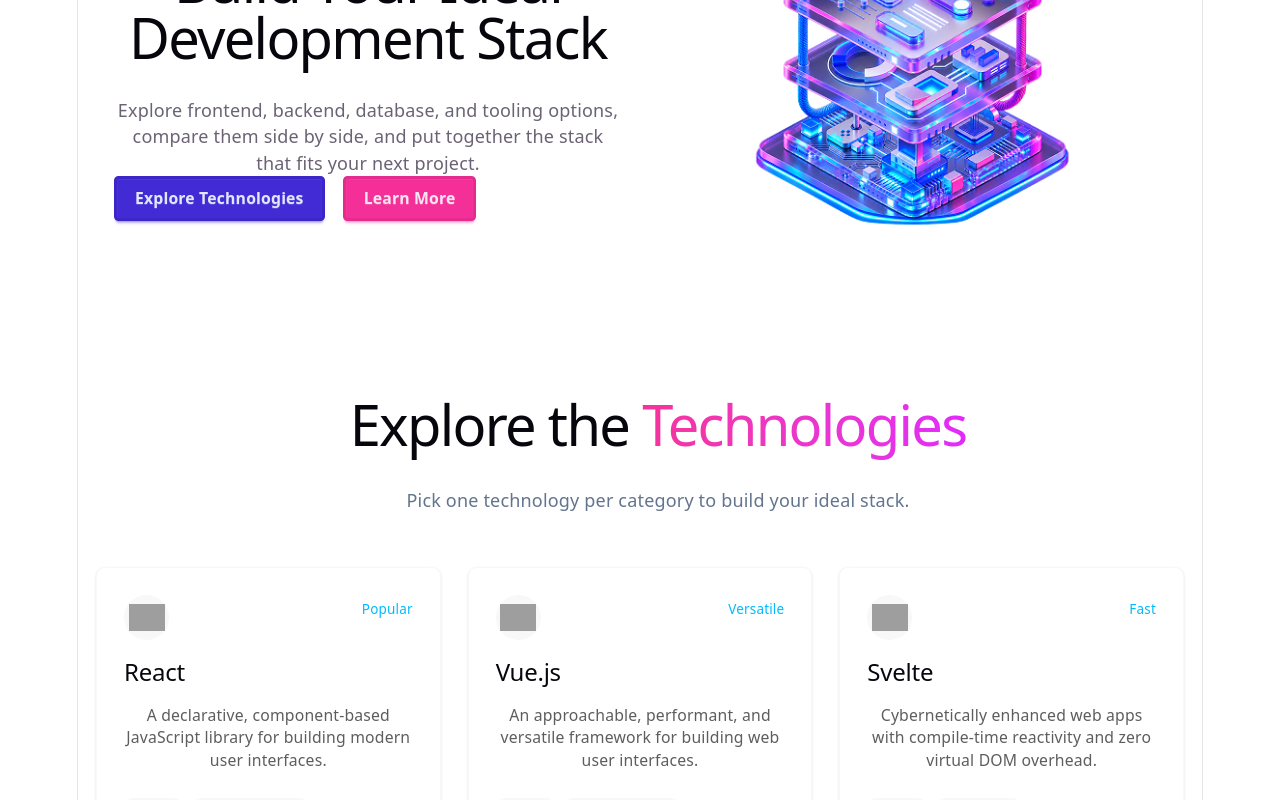
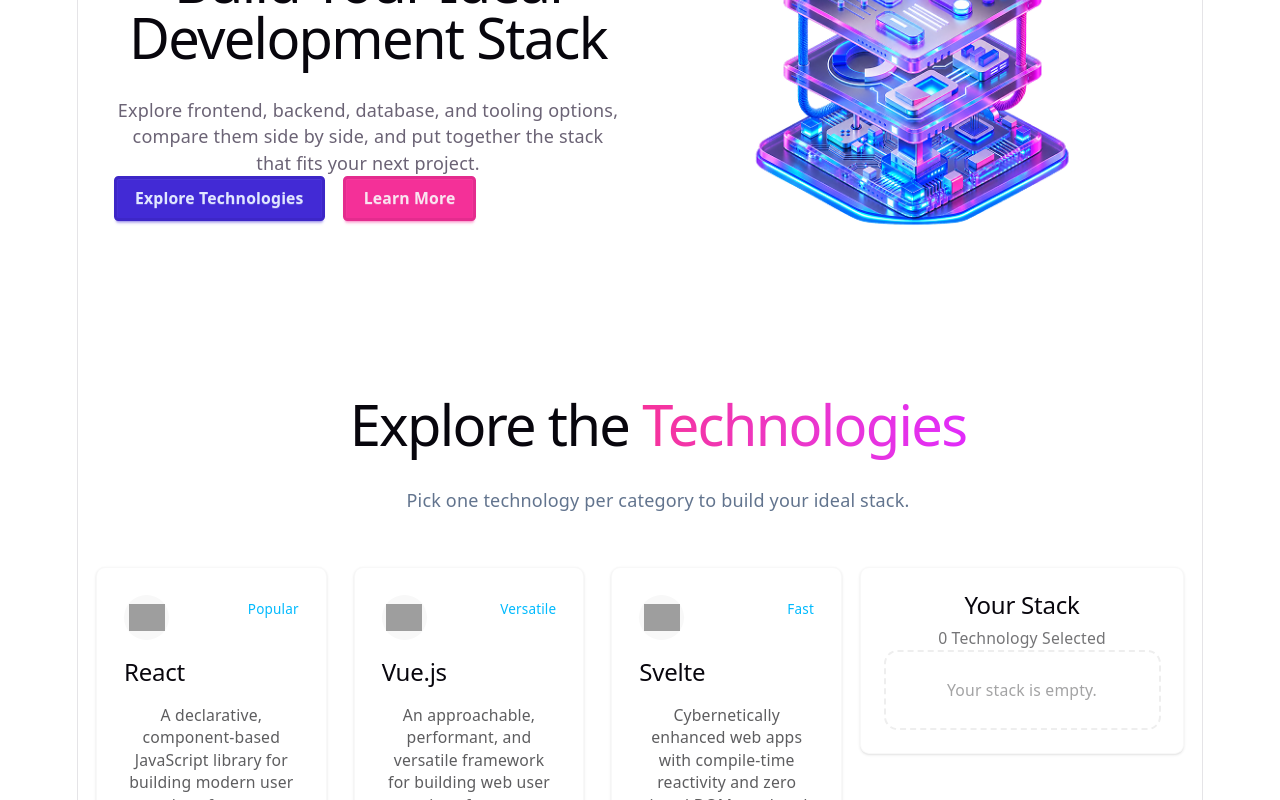
Before and after one commit to tahxin/DevStack, a React (Vite) app: page / in a window 1280 px wide. Shown: the part 300-1100 px from the top of the page. Built offline with nearby package versions, Linux system fonts and the light colour scheme; grey boxes are pictures that could not be loaded.

Commit message:
added your stack and logic

```diff
--- a/src/App.tsx
+++ b/src/App.tsx
@@ -4,18 +4,26 @@ import Banner from './components/banner.tsx'
 import Footer from './components/footer.tsx'
 import Technologies from './components/techstack/technologies.tsx'
 import Explore from './components/explore.tsx'
+import Mystack from './components/mystack.tsx'
+import { useStack } from './hooks/useStack.ts'
 
 function App() {
+  const { stack, addToStack, removeFromStack, clearStack } = useStack()
 
   return (
     <>
       <Navbar />
       <Banner />
-
       <Explore />
-      <Technologies />
+      <div className="flex flex-row">
+        <Technologies onAdd={addToStack} />
+        <Mystack
+          stack={stack}
+          onRemove={removeFromStack}
+          onRemoveAll={clearStack}
+        />
+      </div>
       <Footer />
-
     </>
   )
 }
--- /dev/null
+++ b/src/components/mystack.tsx
@@ -0,0 +1,48 @@
+import type { Tech } from '../hooks/useStack'
+
+type Props = {
+  stack: Tech[]
+  onRemove: (id: string) => void
+  onRemoveAll: () => void
+}
+
+export default function Mystack({ stack, onRemove, onRemoveAll }: Props) {
+  return (
+    <div className="card bg-base-100 shadow-sm border border-base-200 w-72 h-fit sticky top-4 p-5 mr-4 mt-4 shrink-0">
+
+      <h2 className="font-bold text-xl mb-1">Your Stack</h2>
+
+      <p className="text-sm text-base-content/60 mb-4">
+        {stack.length} Technology Selected
+      </p>
+
+      {stack.length === 0 && (
+        <div className="border-2 border-dashed border-base-300 rounded-xl p-6 text-center text-base-content/40 text-sm">
+          Your stack is empty.
+        </div>
+      )}
+
+      {stack.map((tech) => (
+        <div key={tech.id} className="flex items-center justify-between border border-base-200 rounded-xl p-3 mb-2">
+          <div className="flex items-center gap-3">
+            <img src={tech.logo} alt={tech.name} className="w-8 h-8 object-contain" />
+            <div>
+              <p className="font-semibold text-sm">{tech.name}</p>
+              <p className="text-xs text-base-content/50">{tech.tags[0]}</p>
+            </div>
+          </div>
+          <button className="btn btn-ghost btn-xs" onClick={() => onRemove(tech.id)}>
+            ✕
+          </button>
+        </div>
+      ))}
+
+      {stack.length > 0 && (
+        <button className="btn btn-outline btn-error w-full mt-2" onClick={onRemoveAll}>
+          Remove All
+        </button>
+      )}
+
+    </div>
+  )
+}
--- a/src/components/navbar.tsx
+++ b/src/components/navbar.tsx
@@ -2,7 +2,7 @@ import Logo from '../assets/logo-text.png';
 
 const Navbar = () => {
   return (
-    <nav className="flex items-center justify-between p-4">
+    <nav className="sticky top-0 z-50 flex items-center justify-between p-4 bg-base-100">
 
       {/* Logo */}
       <div>
--- a/src/components/techstack/techcard.tsx
+++ b/src/components/techstack/techcard.tsx
@@ -1,15 +1,17 @@
-
+import type { Tech } from '../../hooks/useStack'
 
 export interface TechCardProps {
-  name: string;
-  description: string;
-  logo: string;
-  badge?: string;
-  tags: string[];
-  rating: number;
+  id: string
+  name: string
+  description: string
+  logo: string
+  badge?: string
+  tags: string[]
+  rating: number
+  onAdd: (tech: Tech) => void
 }
 
-export default function TechCard({ name, description, logo, badge, tags, rating }: TechCardProps) {
+export default function TechCard({ id, name, description, logo, badge, tags, rating, onAdd }: TechCardProps) {
   return (
     <div className="card bg-base-100 shadow-sm hover:shadow-md border border-base-200">
       <div className="card-body p-6">
@@ -26,16 +28,12 @@ export default function TechCard({ name, description, logo, badge, tags, rating
         </div>
 
         <h2 className="card-title text-lg font-bold">{name}</h2>
-        <p className="text-sm text-base-content/70 grow">
-          {description}
-        </p>
+        <p className="text-sm text-base-content/70 grow">{description}</p>
 
         <div className="flex items-center justify-between mt-4">
           <div className="flex gap-2">
             {tags.map((tag, index) => (
-              <span key={index} className="badge badge-ghost text-xs">
-                {tag}
-              </span>
+              <span key={index} className="badge badge-ghost text-xs">{tag}</span>
             ))}
           </div>
           <div className="font-bold text-sm flex items-center gap-1">
@@ -45,12 +43,15 @@ export default function TechCard({ name, description, logo, badge, tags, rating
         </div>
 
         <div className="card-actions mt-4">
-          <button className="btn btn-neutral w-full rounded-xl">
+          <button
+            className="btn btn-neutral w-full rounded-xl"
+            onClick={() => onAdd({ id, name, logo, tags })}
+          >
             Add to Stack
           </button>
         </div>
 
       </div>
     </div>
-  );
+  )
 }
--- a/src/components/techstack/technologies.tsx
+++ b/src/components/techstack/technologies.tsx
@@ -1,23 +1,29 @@
+import TechCard from './techcard'
+import { techStackData } from './techstack'
+import type { Tech } from '../../hooks/useStack'
 
-import TechCard from './techcard';
-import { techStackData } from './techstack';
+type Props = {
+  onAdd: (tech: Tech) => void
+}
 
-export default function Technologies() {
+export default function Technologies({ onAdd }: Props) {
   return (
     <div className="container mx-auto p-4">
       <div className="grid grid-cols-1 md:grid-cols-2 lg:grid-cols-3 gap-6">
         {techStackData.map((tech) => (
           <TechCard
             key={tech.id}
+            id={tech.id}
             name={tech.name}
             description={tech.description}
             logo={tech.logo}
             badge={tech.badge}
             tags={tech.tags}
             rating={tech.rating}
+            onAdd={onAdd}
           />
         ))}
       </div>
     </div>
-  );
+  )
 }
--- /dev/null
+++ b/src/components/techstack/test.tsx
@@ -0,0 +1,9 @@
+export default function mystack() {
+  return (
+    <div className="card bg-base-100 shadow-sm hover:shadow-md border border-base-200">
+        <h1>Your Stack</h1>
+        <p>No Technologies selected yet.</p>
+
+    </div>
+  );
+}
--- /dev/null
+++ b/src/hooks/useStack.ts
@@ -0,0 +1,29 @@
+import { useState } from 'react'
+
+export type Tech = {
+  id: string
+  name: string
+  logo: string
+  tags: string[]
+}
+
+export function useStack() {
+  const [stack, setStack] = useState<Tech[]>([])
+
+  function addToStack(tech: Tech) {
+    const exists = stack.some(item => item.id === tech.id)
+    if (!exists) {
+      setStack(prev => [...prev, tech])
+    }
+  }
+
+  function removeFromStack(id: string) {
+    setStack(prev => prev.filter(item => item.id !== id))
+  }
+
+  function clearStack() {
+    setStack([])
+  }
+
+  return { stack, addToStack, removeFromStack, clearStack }
+}
```
